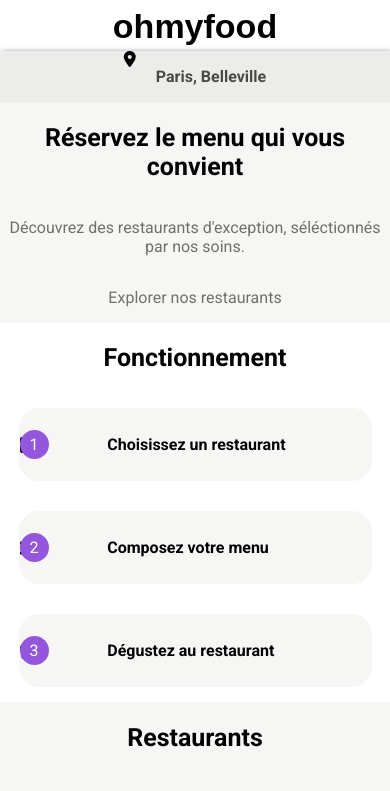
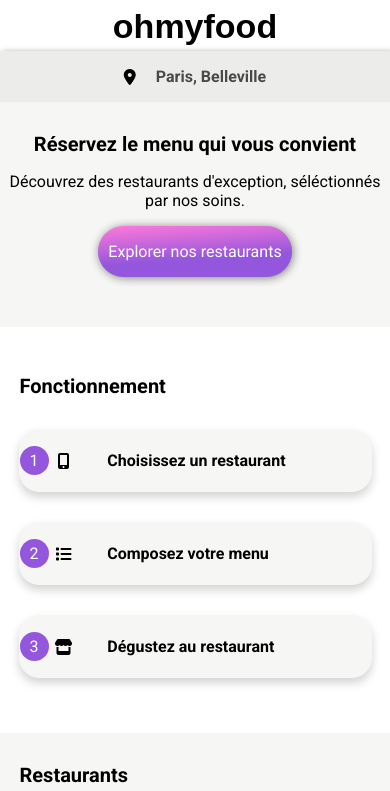
Before and after one commit to Ckeogh10/ohmyfood, a website: page index.html in a window 390 px wide. Shown: the top 791 px of the page. Drawn offline with Linux system fonts and the light colour scheme; a web font is replaced by a local one.

Commit message:
Additional fixes

```diff
--- a/index.html
+++ b/index.html
@@ -24,14 +24,18 @@
                 <div class="home-explore">
 
                     <div class="home-explore__location">
-                        <i class="home-explore__icon fa-solid fa-location-dot "></i>
+                        <div class="home-explore__icon">
+                            <i class=" fa-solid fa-location-dot"></i>
+                        </div>
                         <p>Paris, Belleville</p>
                     </div>
 
                     <div class="home-explore__reserve">
                         <h2>Réservez le menu qui vous convient</h2>
                         <p>Découvrez des restaurants d'exception, séléctionnés par nos soins.</p>
-                        <a href="#" class="primary-button"><p>Explorer nos restaurants</p></a>
+                        <a href="#" class="primary-button home-explore__button">
+                                <p class="btn-txt">Explorer nos restaurants</p>
+                        </a>
                     </div>
 
                 </div>
@@ -42,19 +46,25 @@
 
                     <div class="home-guide__step">
                         <p class="home-guide__number">1</p>
-                        <i class="fa-solid fa-mobile-screen-button home-guide__icon"></i>
+                        <div class="home-guide__icon">
+                            <i class="fa-solid fa-mobile-screen-button "></i>
+                        </div>
                         <p class="home-guide__txt">Choisissez un restaurant</p>
                     </div>
 
                     <div class="home-guide__step">
                         <p class="home-guide__number">2</p>
-                        <i class="fa-solid fa-list home-guide__icon"></i>
+                        <div class="home-guide__icon">
+                            <i class="fa-solid fa-list"></i>
+                        </div>
                         <p class="home-guide__txt">Composez votre menu</p>
                     </div>
 
                     <div class="home-guide__step">
                         <p class="home-guide__number">3</p>
-                        <i class="fa-solid fa-store home-guide__icon"></i>
+                        <div class="home-guide__icon">
+                            <i class="fa-solid fa-store"></i>
+                        </div>
                         <p class="home-guide__txt">Dégustez au restaurant</p>
                     </div>
 
@@ -63,7 +73,7 @@
                 <div class="home-rest">
                     <h2>Restaurants</h2>
 
-                    <a href="#" class="home-rest__item">
+                    <a href="menu_1.html" class="home-rest__item">
                         <div class="home-rest__img-container">
                             <img src="public/images/restaurants/rest_1.jpg" alt="Restaurant" class="home-rest__img"/>
                         </div>
@@ -78,7 +88,7 @@
                         </div>
                     </a>
 
-                    <a href="#" class="home-rest__item">
+                    <a href="menu_2.html" class="home-rest__item">
                         <div class="home-rest__img-container">
                             <img src="public/images/restaurants/rest_2.jpg" alt="Restaurant" class="home-rest__img"/>
                         </div>
@@ -93,7 +103,7 @@
                         </div>
                     </a>
 
-                    <a href="#" class="home-rest__item">
+                    <a href="menu_3.html" class="home-rest__item">
                         <div class="home-rest__img-container">
                             <img src="public/images/restaurants/rest_3.jpg" alt="Restaurant" class="home-rest__img"/>
                         </div>
@@ -108,7 +118,7 @@
                         </div>
                     </a>
 
-                    <a href="#" class="home-rest__item">
+                    <a href="menu_4.html" class="home-rest__item">
                         <div class="home-rest__img-container">
                             <img src="public/images/restaurants/rest_4.jpg" alt="Restaurant" class="home-rest__img"/>
                         </div>
--- a/sass/Base/_base.scss
+++ b/sass/Base/_base.scss
@@ -1,9 +1,14 @@
 body {
     margin: 0;
     width: 100%;
+    height: 100%;
 }
 
 #main-wrapper {
     max-width: 992px;
     margin: 0 auto;
 }
+
+html {
+    height: 100%;
+}
--- a/sass/Composants/_primary-button.scss
+++ b/sass/Composants/_primary-button.scss
@@ -1,18 +1,19 @@
-.menu-order {
-    display: flex;
-    justify-content: center;
-    padding-bottom: 50px;
-    margin-top: 30px;
+.primary-button {
 
-    &__button {
-        padding: 2px 50px 2px 50px;
         border-radius: 30px;
         background-color: rgb(147,86,220);
         background-image: linear-gradient(176deg, rgba(255,121,218,1) 0%, rgba(147,86,220,1) 63%);
-        box-shadow: 2px 2px $color-faded;
+        box-shadow: 1px 1px 10px grey;
 
         p {
             color: white;
         }
-    }
 }
+
+.home-explore__button {
+    padding: 0px 10px 0px 10px;
+}
+
+.menu-order__button {
+    padding: 2px 50px 2px 50px;
+}
--- a/sass/Layout/_footer.scss
+++ b/sass/Layout/_footer.scss
@@ -27,7 +27,7 @@
     &__item {
         display: flex;
         flex: 1;
-        gap: 5px;
+        gap: 10px;
     }
 
     &__icon {
--- a/sass/Layout/_menu.scss
+++ b/sass/Layout/_menu.scss
@@ -87,3 +87,10 @@
         color: #2e3333;
     }
 }
+
+.menu-order {
+    display: flex;
+    justify-content: center;
+    padding-bottom: 50px;
+    margin-top: 30px;
+}
--- a/sass/Pages/_homepage.scss
+++ b/sass/Pages/_homepage.scss
@@ -7,7 +7,7 @@
     display: flex;
     justify-content: center;
     background-color: #ecedea;
-    box-shadow: 2px 2px 6px #494948;
+    box-shadow: 3px 3px 7px #494948;
         p {
             font-weight: 900;
             color:#494948
@@ -25,10 +25,15 @@
     flex-direction: column;
     align-items: center;
     background-color: $color-background;
+    padding-bottom: 50px;
 
-    p {
-        color: #6f706d;
-    }
+        &__reserve + p {
+                color: grey;
+            }
+
+        h2 {
+            margin: 30px 0px 0px 0px;
+        }
 
     }
 }
@@ -37,6 +42,13 @@
     display: flex;
     flex-direction: column;
     align-items: center;
+    margin-bottom: 40px;
+    margin-top: 30px;
+
+    h2 {
+        width: 90%;
+        align-items: flex-start;
+    }
 
     &__step {
         display: flex;
@@ -48,7 +60,8 @@
         border: 1px solid #f6f7f4;
         border-radius: 20px;
         margin: 15px 0px 15px 0px;
-        padding: 10px 0px 10px 0px;
+        padding: 5px 0px 5px 0px;
+        box-shadow: 0px 5px 10px lightgrey;
         position: relative;
     }
 
@@ -83,12 +96,18 @@
     background-color: $color-background;
     padding-bottom: 60px;
 
+    h2 {
+        width: 90%;
+        align-items: flex-start;
+        margin: 30px 0px 0px 0px;
+    }
+
     &__item {
     display: flex;
     flex: 1;
     flex-direction: column;
     background-color: white;
-    width: 80%;
+    width: 90%;
     height: 100%;
     border-radius: 0px 0px 10px 10px;
     }
--- a/sass/Utils/_variables.scss
+++ b/sass/Utils/_variables.scss
@@ -5,6 +5,6 @@
 $color-faded: #6f706d;
 
 $font-size-title: 17px;
-$font-size-large: 25px;
+$font-size-large: 20px;
 $font-size-rest-title: 28px;
 $font-size-menu-type: 16px;
```
Also changed, not shown: menu_1.html (+2 -2 lines), public/css/main.css, 1 other file.
